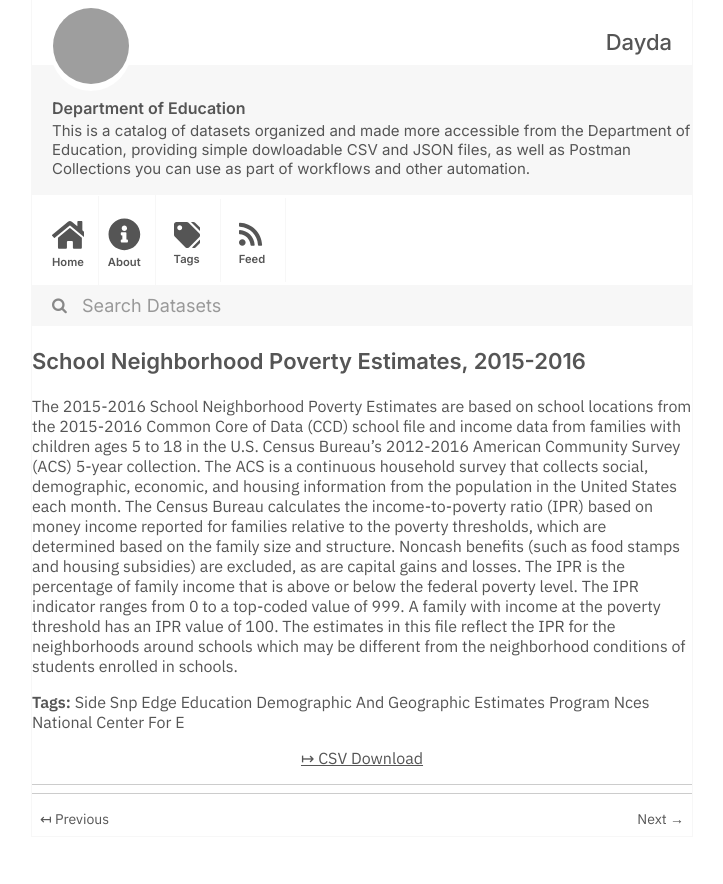
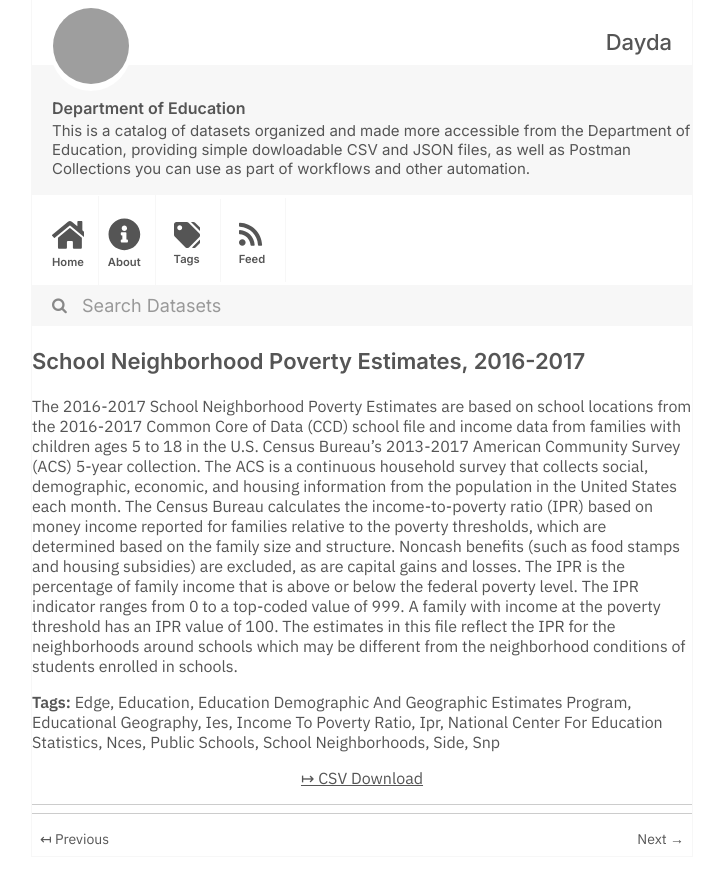
Before and after one commit to dayda-entities/department-of-education, a Jekyll site: the page built from _posts/2021-01-05-school-neighborhood-poverty-es.md, in a window 1280 px wide, cut to the strip 0-884 px from the top of the page. Shown: the whole strip, without its empty margins (278-1001 px from the left). Built offline with Jekyll 4.4.1, drawn with Linux system fonts in a browser that asks for light colours; grey boxes are pictures that could not be loaded.

Commit message:
Publish Data

```diff
--- a/_posts/2021-01-05-school-neighborhood-poverty-es.md
+++ b/_posts/2021-01-05-school-neighborhood-poverty-es.md
@@ -1,18 +1,28 @@
 ---
-title: 'School Neighborhood Poverty Estimates, 2015-2016'
-created: '2021-01-05T22:19:06.775716'
-modified: '2021-01-05T22:19:06.775723'
+title: 'School Neighborhood Poverty Estimates, 2016-2017'
+created: '2021-01-05T22:19:08.110718'
+modified: '2021-01-05T22:19:08.110728'
 state: active
 type: dataset
 tags:
-  - >-
-    Side Snp Edge Education Demographic And Geographic Estimates Program Nces
-    National Center For E
+  - Edge
+  - Education
+  - Education Demographic And Geographic Estimates Program
+  - Educational Geography
+  - Ies
+  - Income To Poverty Ratio
+  - Ipr
+  - National Center For Education Statistics
+  - Nces
+  - Public Schools
+  - School Neighborhoods
+  - Side
+  - Snp
 groups: []
 csv_url: >-
-  https://data-nces.opendata.arcgis.com/datasets/9bed2f9afd86406c88dea2f40e73a658_0.csv?outSR=%7B%22latestWkid%22%3A4326%2C%22wkid%22%3A4326%7D
+  https://data-nces.opendata.arcgis.com/datasets/eafacbb8ed48433ebdcb2fd9cf93eb82_0.csv?outSR=%7B%22latestWkid%22%3A4326%2C%22wkid%22%3A4326%7D
 json_url: ''
 layout: post
 
 ---
-<div style='text-align:Left;'><div><div><p><span>The 2015-2016 School Neighborhood Poverty Estimates are based on school locations from the 2015-2016 Common Core of Data (CCD) school file and income data from families with children ages 5 to 18 in the U.S. Census Bureau’s 2012-2016 American Community Survey (ACS) 5-year collection. The ACS is a continuous household survey that collects social, demographic, economic, and housing information from the population in the United States each month. The Census Bureau calculates the income-to-poverty ratio (IPR) based on money income reported for families relative to the poverty thresholds, which are determined based on the family size and structure. Noncash benefits (such as food stamps and housing subsidies) are excluded, as are capital gains and losses. The IPR is the percentage of family income that is above or below the federal poverty level. The IPR indicator ranges from 0 to a top-coded value of 999. A family with income at the poverty threshold has an IPR value of 100. The estimates in this file reflect the IPR for the neighborhoods around schools which may be different from the neighborhood conditions of students enrolled in schools. </span></p></div></div></div>
+<font face='Avenir Next W01, Avenir Next W00, Avenir Next, Avenir, Helvetica Neue, sans-serif'><span style='font-size: 16px;'>The 2016-2017 School Neighborhood Poverty Estimates are based on school locations from the 2016-2017 Common Core of Data (CCD) school file and income data from families with children ages 5 to 18 in the U.S. Census Bureau’s 2013-2017 American Community Survey (ACS) 5-year collection. The ACS is a continuous household survey that collects social, demographic, economic, and housing information from the population in the United States each month. The Census Bureau calculates the income-to-poverty ratio (IPR) based on money income reported for families relative to the poverty thresholds, which are determined based on the family size and structure. Noncash benefits (such as food stamps and housing subsidies) are excluded, as are capital gains and losses. The IPR is the percentage of family income that is above or below the federal poverty level. The IPR indicator ranges from 0 to a top-coded value of 999. A family with income at the poverty threshold has an IPR value of 100. The estimates in this file reflect the IPR for the neighborhoods around schools which may be different from the neighborhood conditions of students enrolled in schools.</span></font>
```
